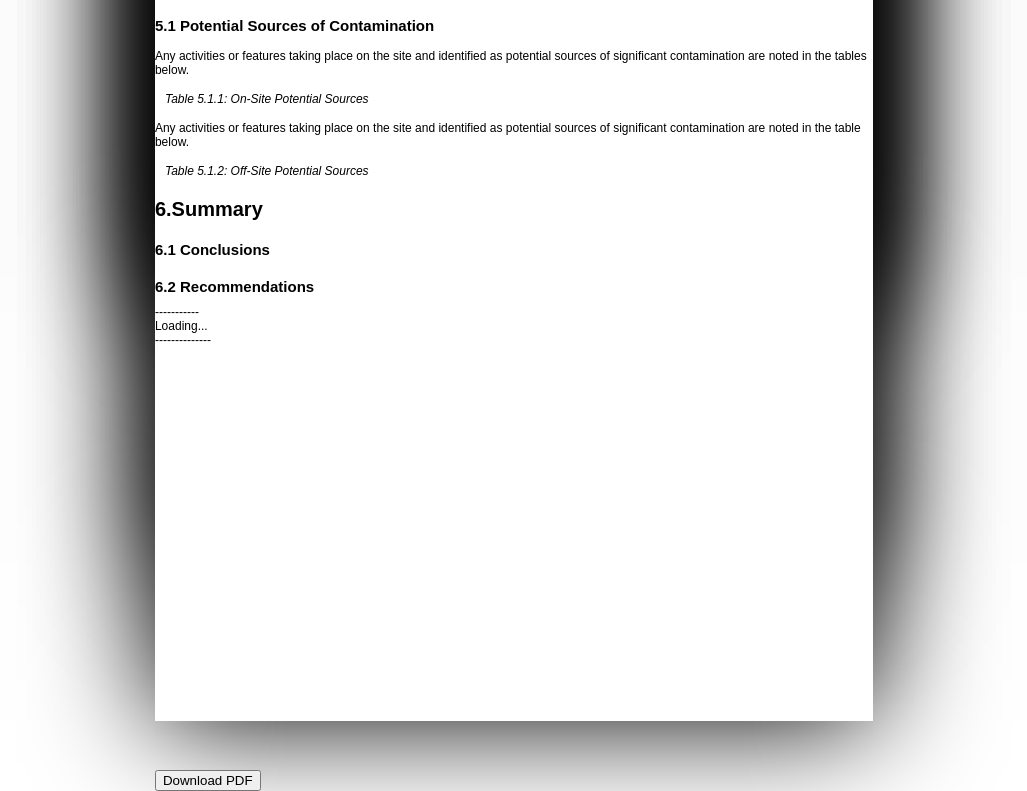
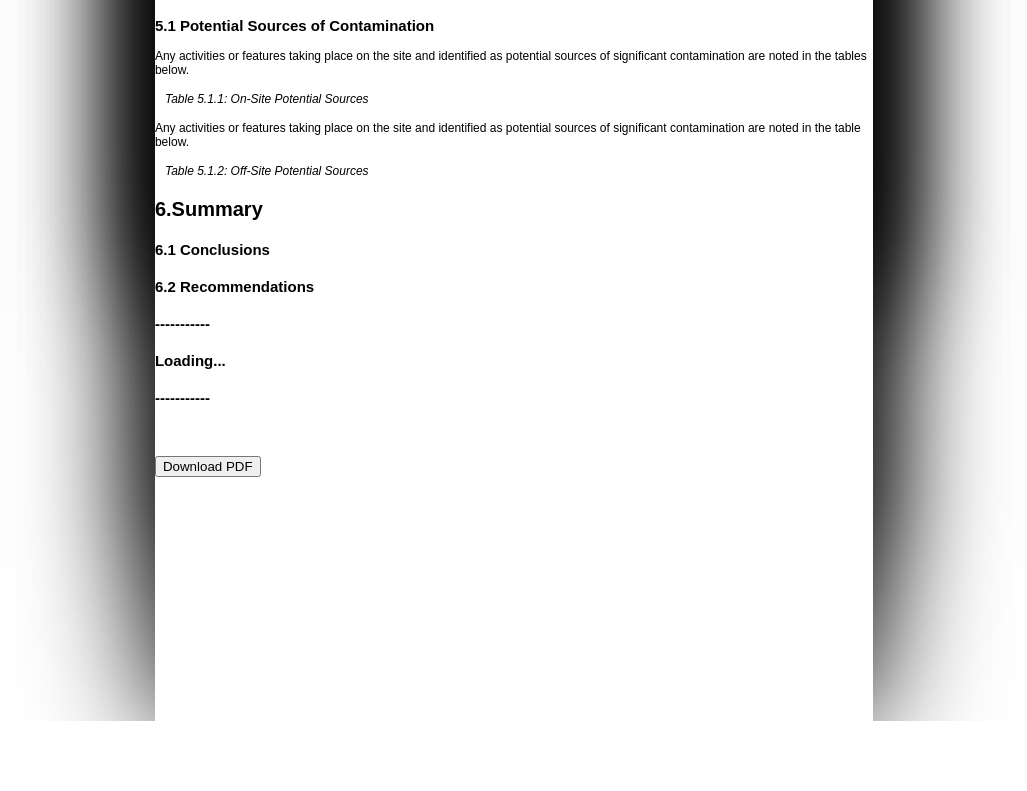
Before and after one commit to dannyrfisher/lcp1, a plain HTML site: page lcp1-Print.html in a window 1280 px wide. Shown: the part 675-1466 px from the top of the page, without its empty margins (126-1153 px from the left). After the commit the page ends 1396 px from the top, so only its background shows below. Drawn offline with Linux system fonts and the light colour scheme.

Commit message:
Update lcp1-Print.html

```diff
--- a/lcp1-Print.html
+++ b/lcp1-Print.html
@@ -200,7 +200,9 @@
 
           <h2>6.2 Recommendations</h2>
 
------------
+<h2> -----------<h2/>
+
+
 
 <script type="text/javascript">app_id="652e3b0ee197220028a5e48c";distribution_key="dist_2";</script><script type="text/javascript" src="https://loader.knack.com/652e3b0ee197220028a5e48c/dist_2/knack.js"></script><div id="knack-dist_2">Loading...</div>
 
@@ -210,7 +212,7 @@
 
 
 
---------------
+<h2> -----------<h2/>
 
 
         </page>
```
